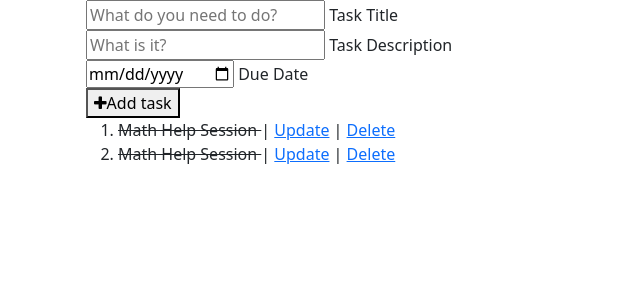
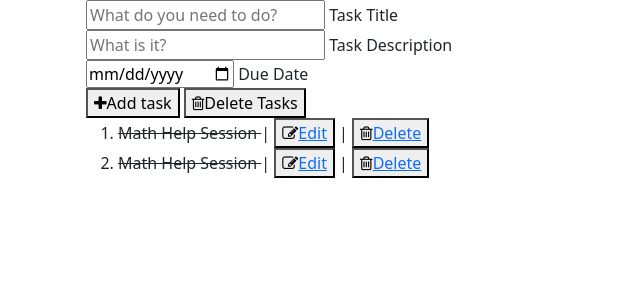
Before and after one commit to MaksadAnnamuradov/Django_ToDoApp, a Django app: page / in a window 1280 px wide. Shown: the top 300 px of the page, without its empty margins (0-640 px from the left). Run offline with Django 3.2, Linux system fonts and the light colour scheme; data comes from the database, SQL or seed files in the repository; both versions use the stored data as it was after the commit; some libraries are stand-ins or nearby versions.

Commit message:
Added some design features in index.html

```diff
--- a/templates/index.html
+++ b/templates/index.html
@@ -30,6 +30,7 @@ Tasks -
         </div>
 
         <button class="taskAdd" name="taskAdd" type="submit"><i class="fa fa-plus icon"></i>Add task</button>
+        <button class="taskDelete" name="taskDelete" formnovalidate="" type="submit" onclick="$('input#sublist').click();"><i class="fa fa-trash-o icon"></i>Delete Tasks</button>
     </form>
 
     <ol>
@@ -45,7 +46,8 @@ Tasks -
                     {{task.created}}
                 {% endif %}
 
-                | <a href="{% url "update_task" task.id %}">Update</a> | <a href="{% url "delete_task" task.id %}">Delete</a>
+                | <button><i class="fa fa-edit icon"></i><a href="{% url "update_task" task.id %}">Edit</a></button> |
+                <button><i class="fa fa-trash-o icon"></i><a href="{% url "delete_task" task.id %}">Delete</a></button>
 
         {% endfor %}
     </ol>
```
Also changed, not shown: db.sqlite3.
